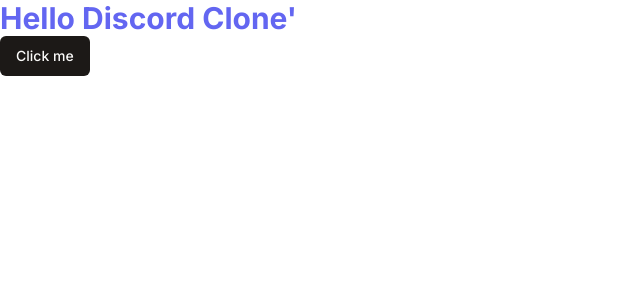
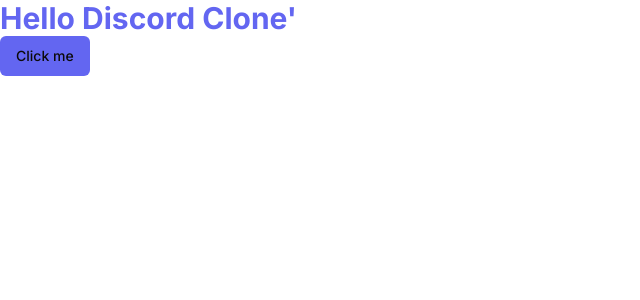
Before and after one commit to sangwopark19/discord-clone, a Next.js app: page / in a window 1280 px wide. Shown: the top 300 px of the page, without its empty margins (0-640 px from the left). Built offline with nearby package versions, Linux system fonts and the light colour scheme.

Commit message:
button컴포넌트 속성 추가 및 페이지의 버튼객체에 추가한 속성 추가

```diff
--- a/app/page.tsx
+++ b/app/page.tsx
@@ -7,7 +7,9 @@
       <p className='text-3xl font-bold text-indigo-500'>
         Hello Discord Clone'
       </p>
-    <Button>Click me</Button>
+      <Button variant="test">
+        Click me
+      </Button>
     </div>
   )
 }
--- a/components/ui/button.tsx
+++ b/components/ui/button.tsx
@@ -18,6 +18,7 @@
           "bg-secondary text-secondary-foreground hover:bg-secondary/80",
         ghost: "hover:bg-accent hover:text-accent-foreground",
         link: "text-primary underline-offset-4 hover:underline",
+        test: "bg-indigo-500"
       },
       size: {
         default: "h-10 px-4 py-2",
```
